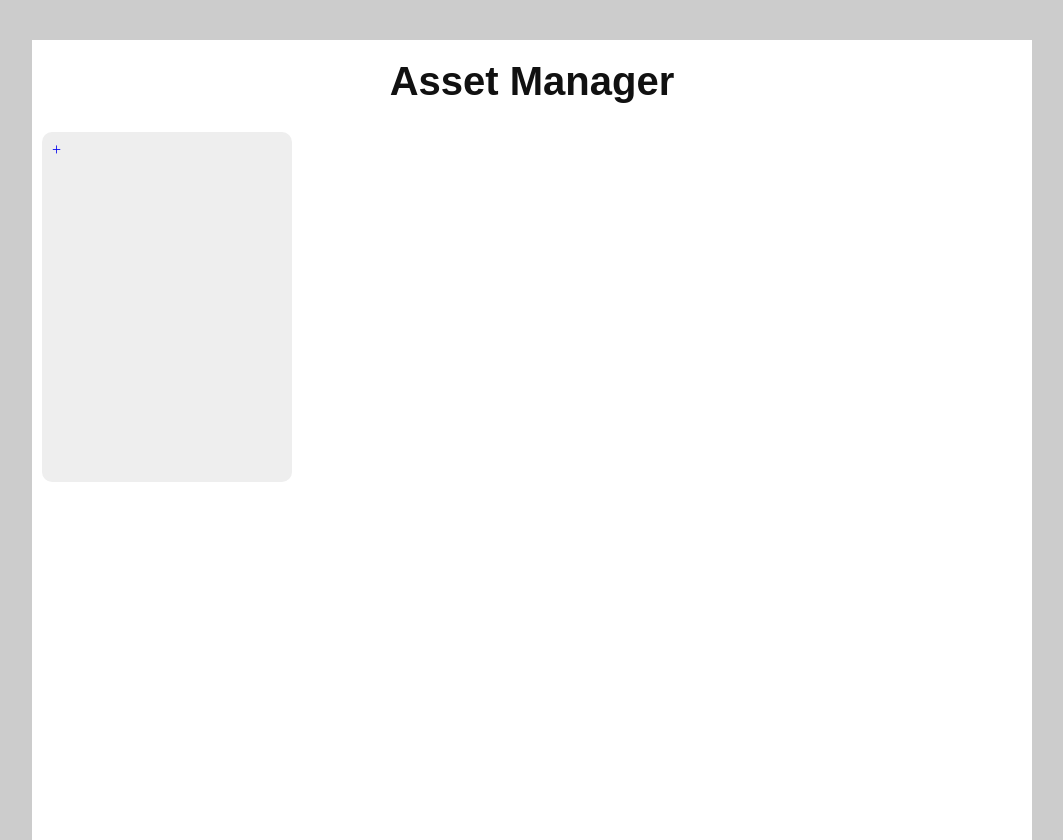
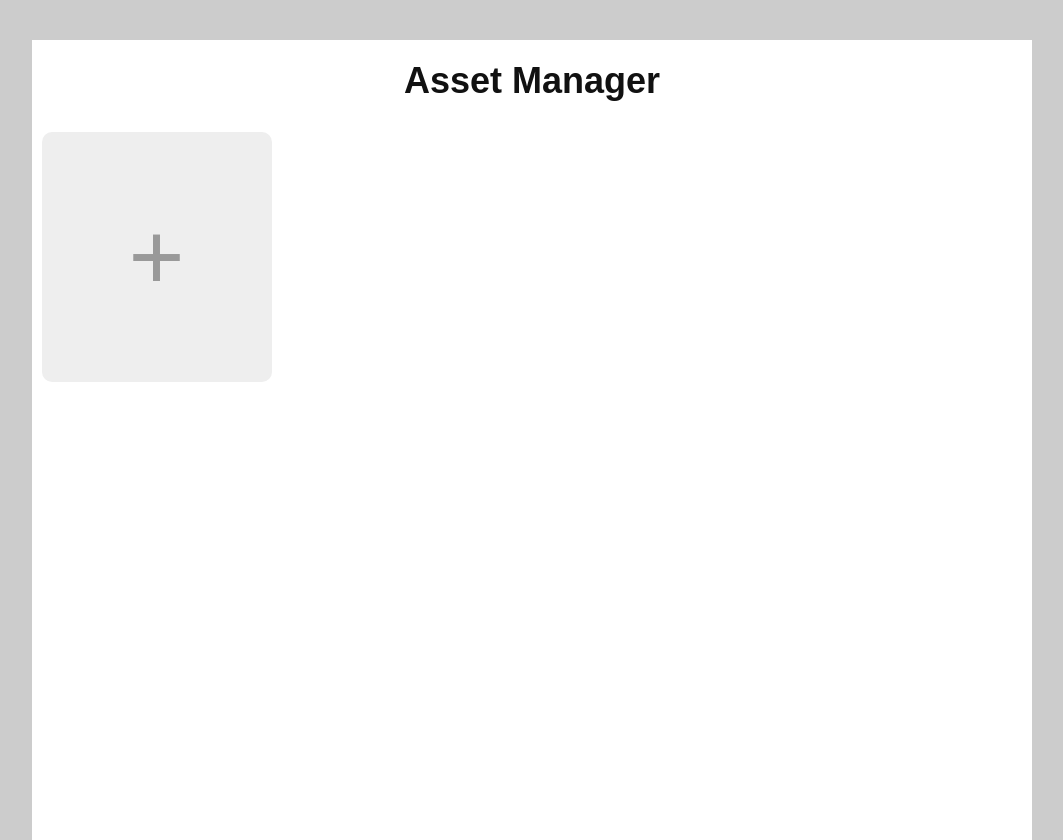
Before and after one commit to mnarine1/georgia-student-insurance, a PHP site: page /assets.php in a window 1280 px wide. Shown: the part 60-900 px from the top of the page, without its empty margins (108-1171 px from the left). Run offline with PHP 8.4, Linux system fonts and the light colour scheme.

Commit message:
Add files via upload

```diff
--- a/gsi/css/master.css
+++ b/gsi/css/master.css
@@ -205,6 +206,17 @@
    color: #111;
    line-height: 50px;
    text-align: center;
+}
+
+.main-container h2:nth-child(2) {
+   font-size: 36px;
+}
+
+.main-container .user-info {
+   width: 100%;
+   height: 500px;
+   background: #FFF;
+   margin-top: 100px;
 }
 
 /*signup.php*/
@@ -250,30 +262,63 @@
 .asset-wrapper {
    margin: 0 auto;
    width: 1000px;
-   height: 800px;
+   min-height: 800px;
    background: #FFF;
 }
 
 .asset {
-   width: 230px;
-   height: 330px;
+   width: 210px;
+   height: 230px;
    padding: 10px;
    background: #EEE;
+   margin: 10px 10px;
    border-radius: 10px;
-   margin: 10px 10px;
    float: left;
-}
-
-.asset-wrapper button {
+   overflow: hidden;
 }
 
 .asset-icon {
-   width: 94px;
-   height: 94px;
-   border: 3px solid black;
+   width: 96px;
+   height: 96px;
+   border: 2px solid transparent;
    border-radius: 50%;
    background: #FFF;
    margin: 10px auto;
+}
+
+.asset[type="Vehicle"] .asset-icon {
+   background: url("../images/car-26-512.png");
+   background-size: 90px;
+   background-position: center center;
+   background-repeat: no-repeat;
+}
+.asset[type="Home"] .asset-icon {
+   background: url("../images/home-5-512.png");
+   background-size: 80px;
+   background-position: center center;
+   background-repeat: no-repeat;
+}
+.asset[type="Business"] .asset-icon {
+   background: url("../images/banknotes-512.png");
+   background-size: 80px;
+   background-position: 2px 2px;
+   background-repeat: no-repeat;
+}
+
+.asset.add {
+   font-size: 100px;
+   font-weight: bold;
+   color: #999;
+}
+
+.asset.add:hover {
+   background: #CCC;
+}
+
+.asset.add .plus {
+   position: relative;
+   top: 66px;
+   left: 76px;
 }
 
 .blank-wrapper {
@@ -285,15 +330,21 @@
 }
 
 textarea {
-   width: 90%;
+   margin: 0 auto;
 }
 
 .asset h2 {
    font-size: 24px;
 }
 
+.asset span {
+   font-weight: bold;
+}
+
 h3 {
    font-family: Arial, sans-serif;
+   margin-bottom: 10px;
+   font-weight: normal;
 }
 
 input[placeholder="MM"], input[placeholder="YY"] {
```
Also changed, not shown: other parts of gsi/css/master.css (+40 -0 lines).
